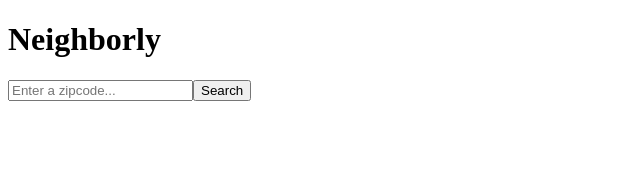
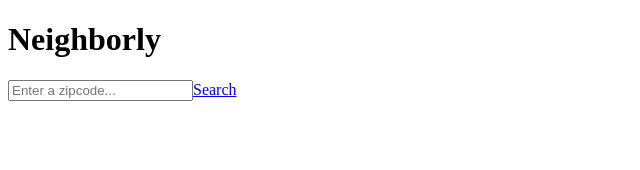
Before and after one commit to astrommen/Neighborly, an Angular app: page / in a window 1280 px wide. Shown: the top 170 px of the page, without its empty margins (0-640 px from the left). Built offline with nearby package versions, Linux system fonts and the light colour scheme.

Commit message:
search btn routes to results page

```diff
--- a/src/app/components/landing/landing.component.html
+++ b/src/app/components/landing/landing.component.html
@@ -1,5 +1,5 @@
 <div>
   <h1>Neighborly</h1>
   <input type="text" #box id="input" placeholder="Enter a zipcode...">
-  <button (click)="getVal(box.value)" >Search</button>
+  <a class="btn" routerLink="/results" (click)="getVal(box.value)" >Search</a>
 </div>
```
